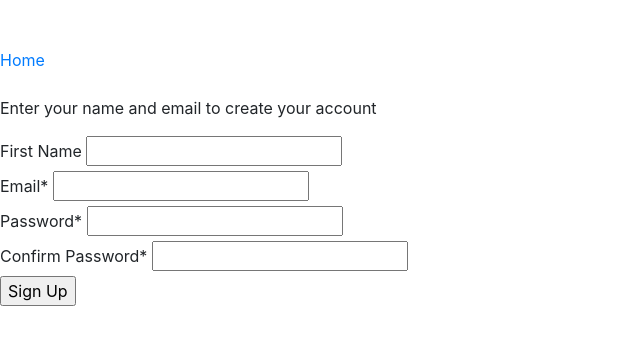
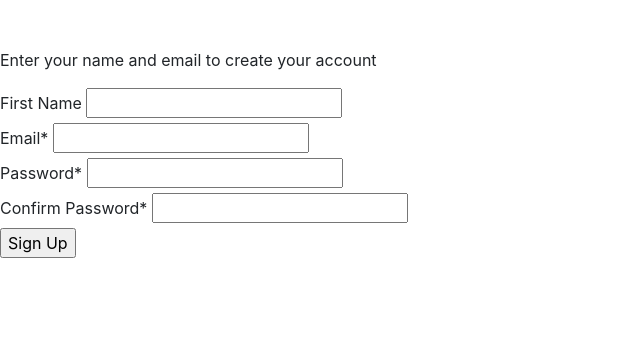
Before and after one commit to sunshinefactoryyy/Code-Overflow-Pre-Workshop-Flask, a Flask app: page /signup in a window 1280 px wide. Shown: the part 56-401 px from the top of the page, without its empty margins (0-640 px from the left). Run offline with Flask 2, Linux system fonts and the light colour scheme; some libraries are stand-ins or nearby versions.

Commit message:
fixed navbar problem

```diff
--- a/application/templates/base.html
+++ b/application/templates/base.html
@@ -24,7 +24,7 @@
     <div class="collapse navbar-collapse" id="navbarSupportedContent">
       <ul class="navbar-nav mr-auto">
         <li class="nav-item active">
-          <a class="nav-link" href="/home">Home <span class="sr-only">(current)</span></a>
+          <a class="nav-link" href="/#">Home <span class="sr-only">(current)</span></a>
         </li>
         <li class="nav-item">
           <a class="nav-link" href="/#">Add</a>
--- a/application/templates/signup.html
+++ b/application/templates/signup.html
@@ -1,8 +1,5 @@
 {% extends "base.html" %}
 {% block body %}
-<br>
-<br>
-<a href="/">Home</a>
 <br>
 <br>
 <p> Enter your name and email to create your account</p>
```
